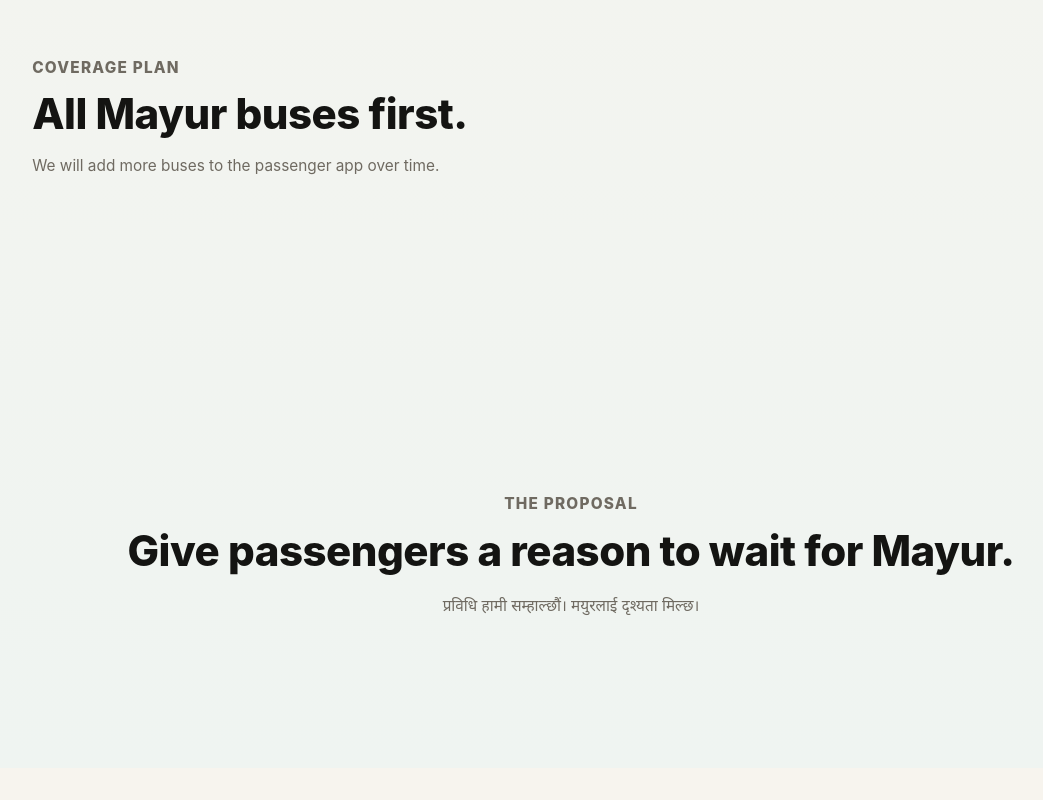
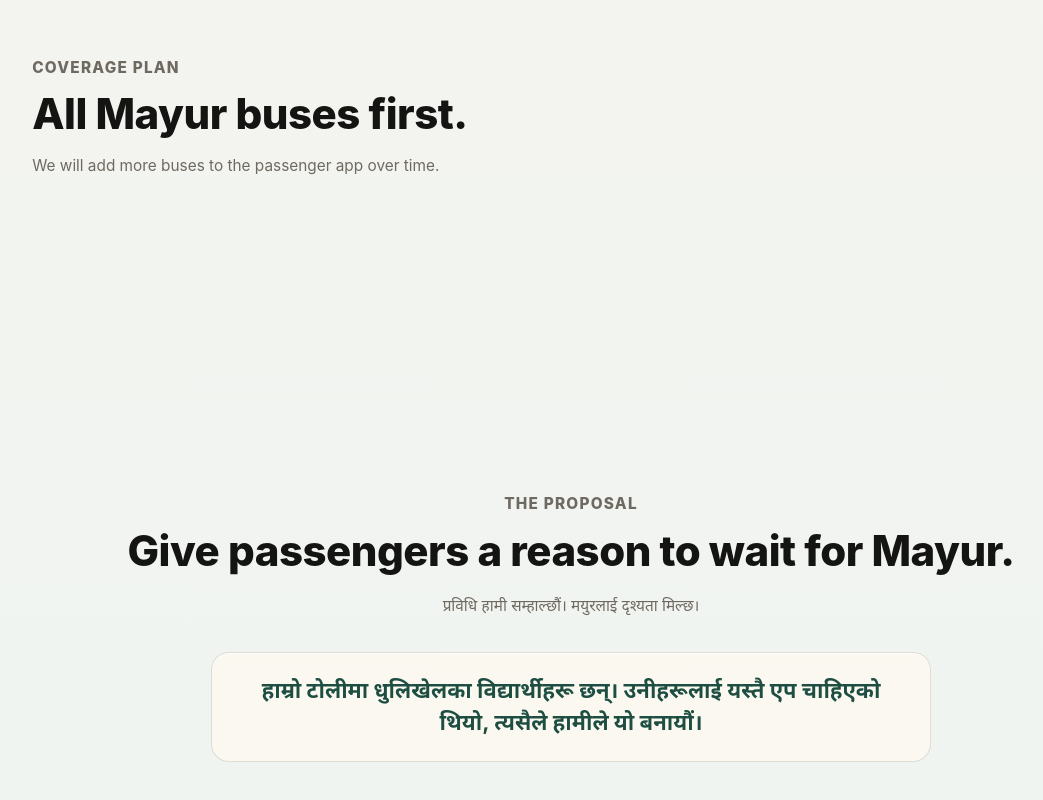
Before and after one commit to lekhakustav/GPS-bus-tracking-system, a Next.js app: page / in a window 1280 px wide. Shown: the part 2144-2944 px from the top of the page, without its empty margins (69-1112 px from the left). Before the commit the page ends 2912 px from the top, so only its background shows below. Built offline with nearby package versions, Linux system fonts and the light colour scheme.

Commit message:
copy: add Dhulikhel student origin note

```diff
--- a/src/app/globals.css
+++ b/src/app/globals.css
@@ -618,6 +618,20 @@
   max-width: 740px;
 }
 
+.origin-note {
+  margin: 34px auto 0;
+  max-width: 720px;
+  border: 1px solid var(--line);
+  border-radius: 18px;
+  background: rgba(255, 250, 241, 0.74);
+  padding: 22px 24px;
+  color: var(--green);
+  font-size: clamp(17px, 1.8vw, 22px);
+  font-weight: 750;
+  line-height: 1.45;
+  box-shadow: inset 0 1px 0 rgba(255, 255, 255, 0.72);
+}
+
 @keyframes route-flow {
   to {
     stroke-dashoffset: -180;
--- a/src/app/page.tsx
+++ b/src/app/page.tsx
@@ -313,6 +313,9 @@
         <p className="section-kicker">The proposal</p>
         <h2>Give passengers a reason to wait for Mayur.</h2>
         <p>प्रविधि हामी सम्हाल्छौं। मयुरलाई दृश्यता मिल्छ।</p>
+        <div className="origin-note">
+          हाम्रो टोलीमा धुलिखेलका विद्यार्थीहरू छन्। उनीहरूलाई यस्तै एप चाहिएको थियो, त्यसैले हामीले यो बनायौं।
+        </div>
       </section>
     </main>
   );
```
